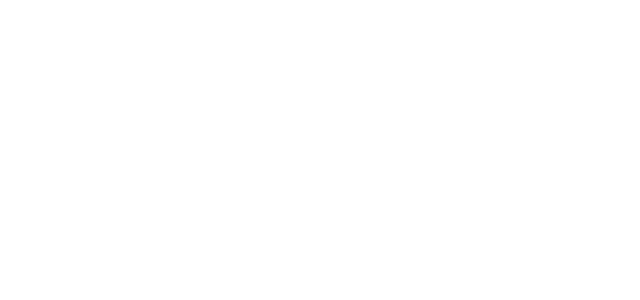
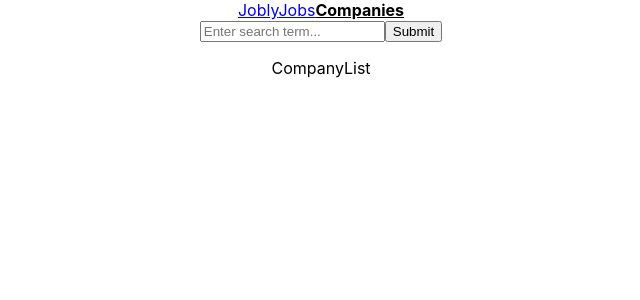
Before and after one commit to mtbocim/react-jobly, a React (Create React App) app: page /companies in a window 1280 px wide. Shown: the top 300 px of the page, without its empty margins (319-959 px from the left). Built offline with nearby package versions, Linux system fonts and the light colour scheme; the HTML template or start-up script is replaced by a standard one.

Commit message:
skeleton files with comments, basic webpage setup

```diff
--- a/src/App.css
+++ b/src/App.css
@@ -1,5 +1,6 @@
 .App {
   text-align: center;
+
 }
 
 .App-logo {
--- a/src/App.js
+++ b/src/App.js
@@ -1,4 +1,5 @@
 import './App.css';
+import RoutesList from './RoutesList';
 
 /**
  * Renders the base App component.
@@ -12,7 +13,7 @@
 function App() {
   return (
     <div className="App">
-
+      <RoutesList/>
     </div>
   );
 }
--- /dev/null
+++ b/src/CompaniesList.js
@@ -0,0 +1,21 @@
+import SearchForm from "./SearchForm";
+
+/**
+ * Renders a CompanyList component
+ *
+ * State: loading/isLoaded, companiesData
+ * Props: none
+ *
+ * App -> RoutesList -> CompanyList
+ */
+
+function CompaniesList({companiesData}){
+    return(
+        <div className="CompanyList">
+            <SearchForm/>
+            <p>CompanyList</p>
+        </div>
+    )
+}
+
+export default CompaniesList;
--- /dev/null
+++ b/src/CompanyDetail.js
@@ -0,0 +1,21 @@
+/**
+ * Renders a CompanyDetail component
+ *
+ * State: loading/isLoaded (bool)
+ *        jobsData
+ *
+ * Props: none
+ *
+ * App -> RoutesList -> CompanyDetail
+ *
+ */
+
+function CompanyDetail(){
+    return(
+        <div className="CompanyDetail">
+            <p>CompanyDetail</p>
+        </div>
+    )
+}
+
+export default CompanyDetail;
--- a/src/JobCard.js
+++ b/src/JobCard.js
@@ -4,6 +4,7 @@
  * State: none
  * Props: jobData as {title, description, salary, equity}
  *
+ * JobCardList -> JobCard
  */
 
 function JobCard({jobData}){
--- a/src/JobCardList.js
+++ b/src/JobCardList.js
@@ -5,7 +5,7 @@
  * Props: jobs as [{job1}, {job2}, ...]
  *      where a single job is {title, description, salary, equity}
  *
- *
+ * Currently used by: JobList, CompanyDetail
  */
 
 function JobCardList({jobs}){
--- /dev/null
+++ b/src/JobList.js
@@ -0,0 +1,21 @@
+import SearchForm from "./SearchForm";
+
+/**
+ * Renders a JobList component
+ *
+ * State: loading/isLoaded, jobData //TODO: example data
+ * Props: none
+ *
+ * App -> RoutesList -> JobList
+ */
+
+function JobList(){
+    return(
+        <div className="JobList">
+            <SearchForm/>
+            <p>JobList</p>
+        </div>
+    )
+}
+
+export default JobList;
--- /dev/null
+++ b/src/Navigation.css
@@ -0,0 +1,4 @@
+.active{
+    font-weight: bold;
+    color: black;
+}
--- a/src/Navigation.js
+++ b/src/Navigation.js
@@ -1,4 +1,6 @@
-// import {React} from "react";
+import {React} from "react";
+import {NavLink,Link} from "react-router-dom";
+import "./Navigation.css"
 
 /**
  * Renders a navigation component
@@ -6,10 +8,17 @@
  * State: none
  * Props: none
  *
+ * App -> Navigation
  */
 
-function Navagation(){
-
+function Navigation(){
+    return(
+        <nav className="Navigation">
+            <Link to="/">Jobly</Link>
+            <NavLink to="/jobs">Jobs</NavLink>
+            <NavLink to="/companies">Companies</NavLink>
+        </nav>
+    )
 }
 
-export default Navagation;
+export default Navigation;
--- a/src/RoutesList.js
+++ b/src/RoutesList.js
@@ -0,0 +1,31 @@
+import { BrowserRouter, Route, Routes } from "react-router-dom";
+import Navigation from "./Navigation.js";
+import CompanyDetail from "./CompanyDetail.js";
+import CompaniesList from "./CompaniesList.js";
+import JobList from "./JobList.js";
+
+/**
+ * Renders a RoutesList component.
+ *
+ * State: none
+ * Props: none
+ *
+ * App -> RoutesList
+ */
+
+function RoutesList() {
+    return (
+        <div className="RoutesList">
+            <BrowserRouter>
+                <Navigation />
+                <Routes>
+                    <Route path="/companies/:handle" element={<CompanyDetail/>} />
+                    <Route path="/companies" element={<CompaniesList/>} />
+                    <Route path="/jobs" element={<JobList/>} />
+                </Routes>
+            </BrowserRouter>
+        </div>
+    )
+}
+
+export default RoutesList;
--- a/src/SearchForm.js
+++ b/src/SearchForm.js
@@ -6,12 +6,21 @@
  * State: value of input
  * Props: callback to use upon submit
  *
+ * Currently rendered by: JobList, CompanyList
  */
 
 function SearchForm({ onSubmit }) {
     const [value, setValue] = useState();
 
+    function handleChange(evt) {
+        const { value } = evt.target;
+        setValue(value);
+    }
 
+    function handleSubmit(evt) {
+        evt.preventDefault();
+
+    }
 
     return (
         <div className="SearchForm">
@@ -19,6 +28,7 @@
                 <input
                     type="text"
                     value={value}
+                    onChange={handleChange}
                     placeholder="Enter search term..."
                 />
                 <button
```
Also changed, not shown: src/CompanyCard.js (+7 -1 lines), public/20180613_201535.jpg (added), 1 other file (tests, documents, lock files or other folders).
